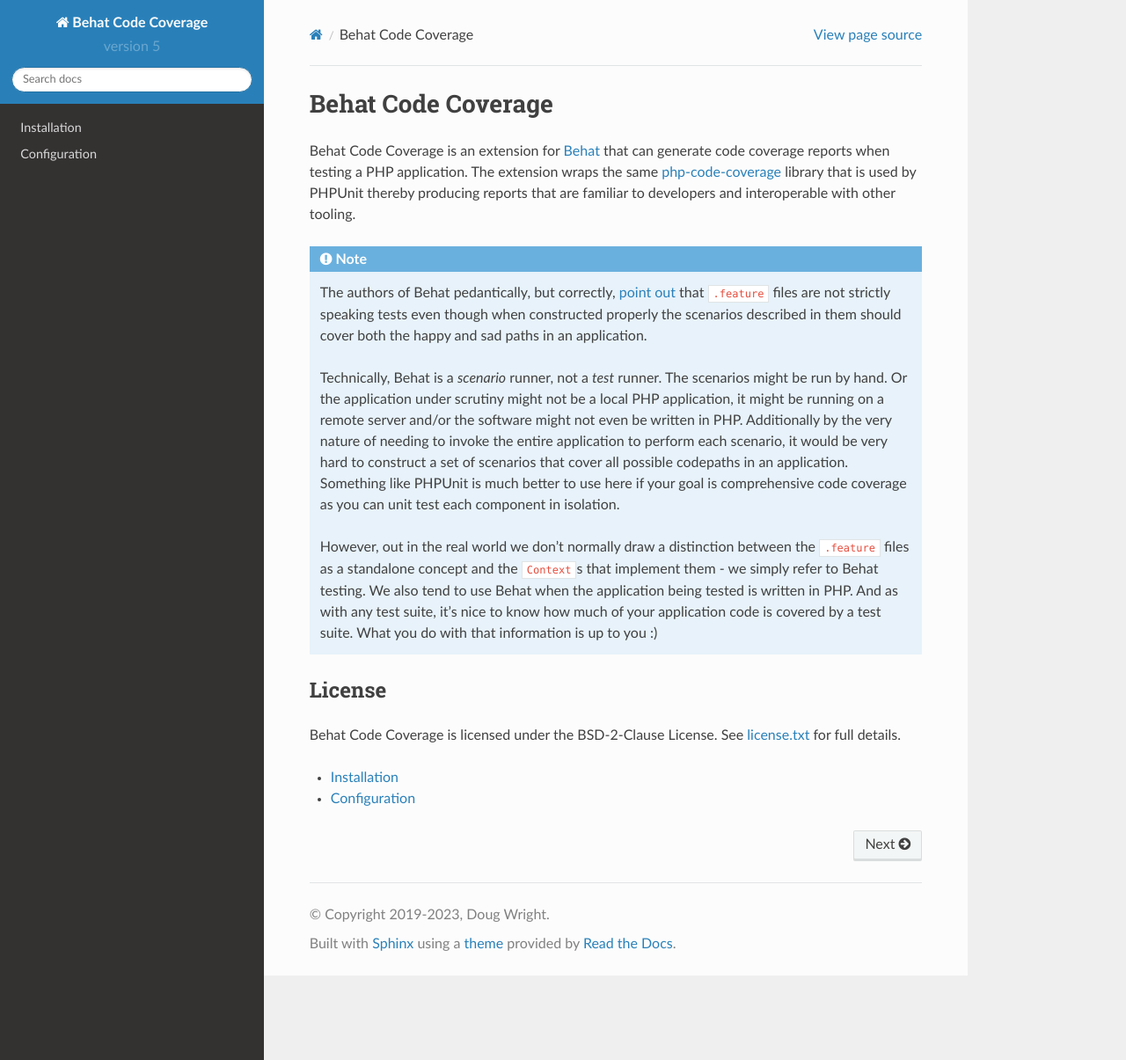
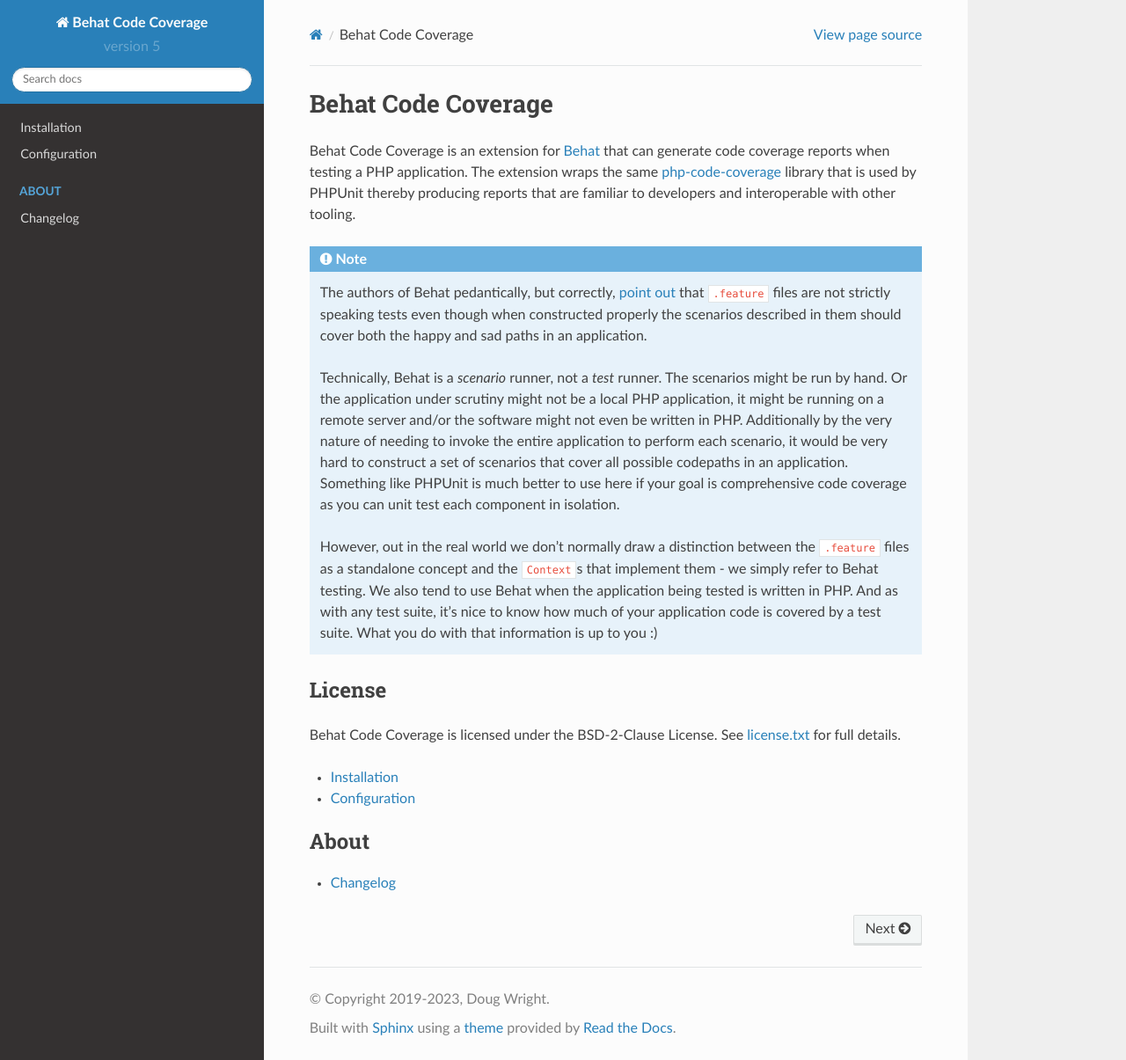
Before and after one commit to dvdoug/behat-code-coverage, a Sphinx documentation site: the page built from docs/index.rst, in a window 1280 px wide and 1205 px high. Shown: the whole window at 88% size. Built offline with Sphinx 7.4.7 and the Read the Docs theme 2.0.0, drawn with Linux system fonts in a browser that asks for light colours.

Commit message:
Add changelog to docs

```diff
--- /dev/null
+++ b/docs/changelog.rst
@@ -0,0 +1 @@
+.. mdinclude:: ../CHANGELOG.md
--- a/docs/conf.py
+++ b/docs/conf.py
@@ -16,9 +16,9 @@
 # add these directories to sys.path here. If the directory is relative to the
 # documentation root, use os.path.abspath to make it absolute, like shown here.
 #
-# import os
-# import sys
-# sys.path.insert(0, os.path.abspath('.'))
+import os
+import sys
+sys.path.insert(0, os.path.abspath('..'))
 
 
 # -- General configuration ------------------------------------------------
@@ -30,7 +30,7 @@
 # Add any Sphinx extension module names here, as strings. They can be
 # extensions coming with Sphinx (named 'sphinx.ext.*') or your custom
 # ones.
-#extensions = ['sphinx.ext.githubpages']
+extensions = ['m2r2']
 
 # Add any paths that contain templates here, relative to this directory.
 templates_path = ['_templates']
@@ -38,8 +38,7 @@
 # The suffix(es) of source filenames.
 # You can specify multiple suffix as a list of string:
 #
-# source_suffix = ['.rst', '.md']
-source_suffix = '.rst'
+source_suffix = ['.rst', '.md']
 
 # The master toctree document.
 master_doc = 'index'
--- a/docs/index.rst
+++ b/docs/index.rst
@@ -40,3 +40,9 @@
 
     installation
     configuration
+
+.. toctree::
+    :maxdepth: 1
+    :caption: About
+
+    changelog
--- a/docs/requirements.txt
+++ b/docs/requirements.txt
@@ -1,2 +1,3 @@
 # RTD pins by default to ancient versions
 sphinx-rtd-theme ~= 1.2
+m2r2 ~= 0.3
```
Also changed, not shown: CHANGELOG.md (+10 -1 lines).
